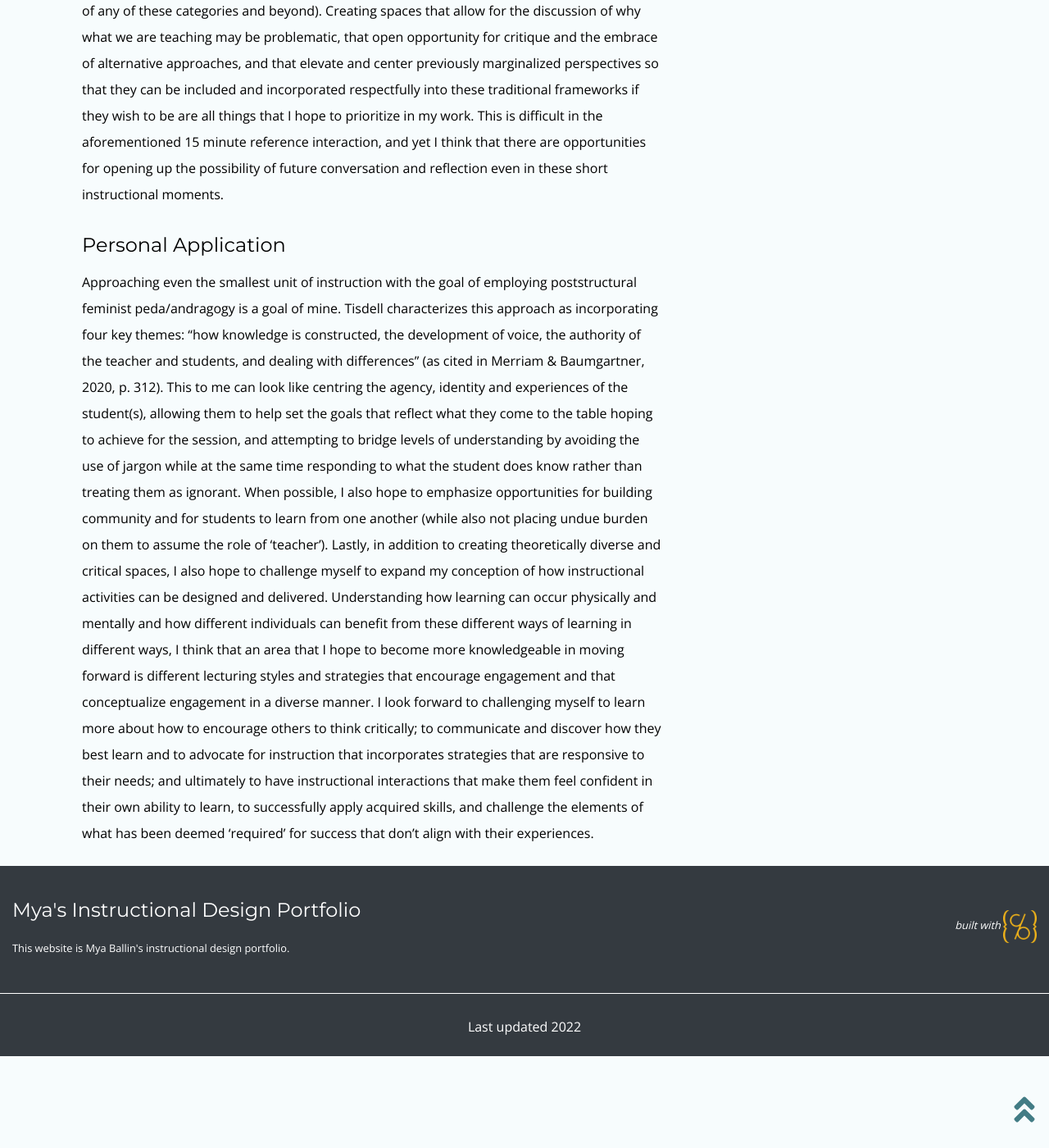
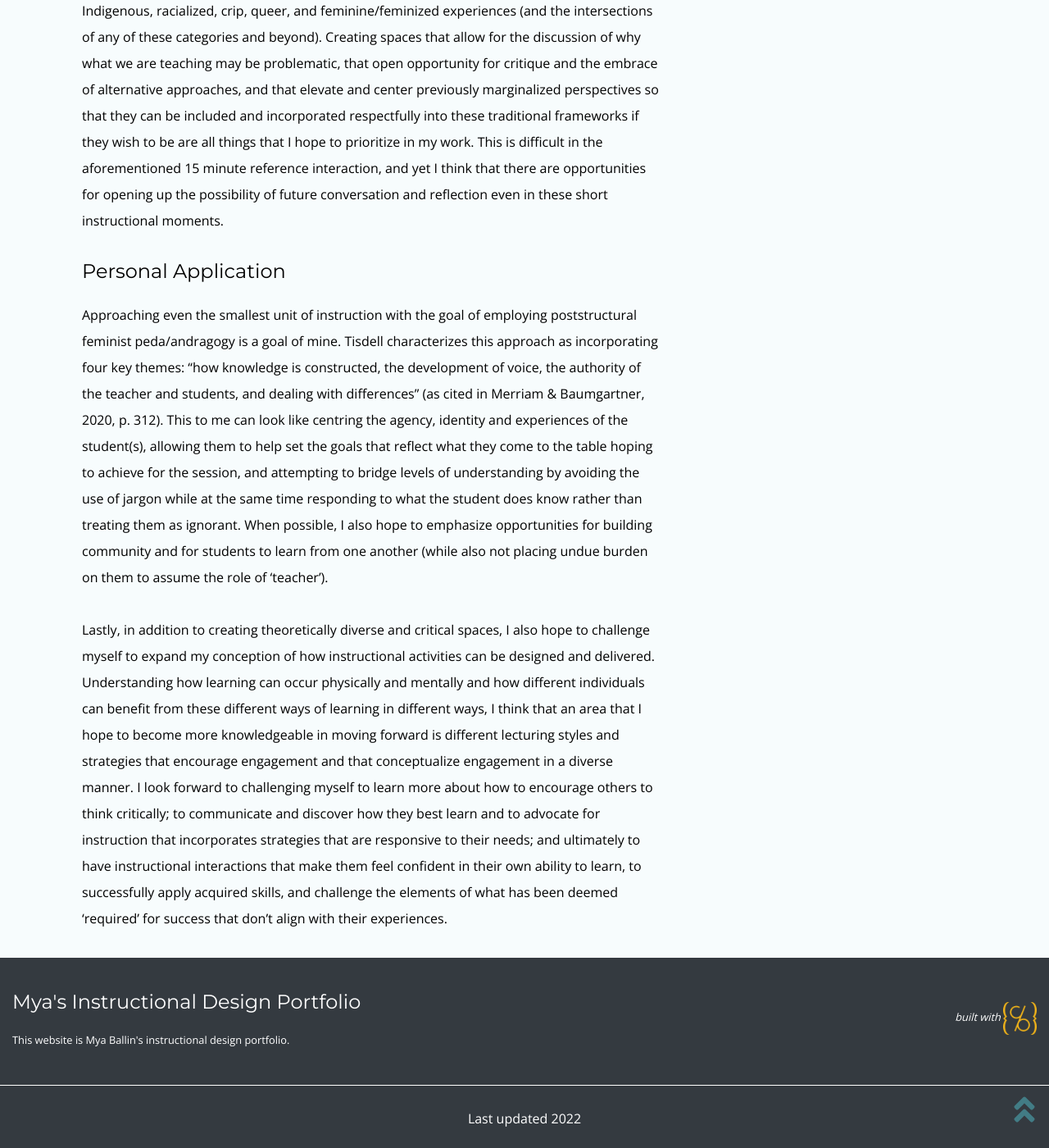
Before and after one commit to mxballin/instructional-design, a Jekyll site: the page built from pages/teachingphilosophy.md, in a window 1280 px wide and 1400 px high, scrolled down 2616 px. Shown: the whole window at 82% size. Built offline with Jekyll 4.4.1, drawn with Linux system fonts in a browser that asks for light colours; some web fonts are replaced.

Commit message:
Update teachingphilosophy.md

```diff
--- a/pages/teachingphilosophy.md
+++ b/pages/teachingphilosophy.md
@@ -12,8 +12,8 @@ permalink: /teachingphilosophy.html
     <li class="breadcrumb-item active" aria-current="page">Teaching Philosophy</li>
   </ol>
 </nav>
-
-# My Teaching Philosophy - Week 10
+<div>
+<h1> My Teaching Philosophy - Week 10 </h1>
 
 Part of the course AHE 553, Adult Learning & Development, involved the development of a teaching philosophy statement. As part of the assignment, we were asked to address the following prompts:
 
@@ -30,13 +30,14 @@ While I hope that I answered these prompts and address my values as an instructo
 <div class="col-md-8 my-auto pt-4">
 
   <h4> Instructional Context </h4>
-
+<p class="py-2" style="width=75ch;">
 In the library world, we are taught early on that the most frequent instructional interaction that we will have with someone is a one-shot session. Be it 15 minutes or an hour, it’s likely that we will only have a single opportunity to interact with someone, respond to their needs, equip them with the skills they need to move forward with their research query, and impress upon them the value of coming back to the library. It’s an exciting challenge, but it also makes it difficult not to fall into the trap of relying on traditional models of teacher-centred instruction that might not make the learning interaction as effective and impactful as it could be.
+  </p>
 
   <h4> Value Statement </h4>
-
+<p class="py-2" style="width=75ch;">
 Having a personal philosophy of adult education that affirms one’s goals as a teacher and outlines the ways in which success in achieving these goals can be evaluated is important because it establishes a form of accountability. Not only does it allow for a level of critical reflection, it also can create opportunities for conversations about instructional styles and invite input from others—instructors and students alike. I believe that having a personal philosophy demonstrates the care that an instructor is taking as part of their work and their intent to make their instruction a multi-way conversation rather than an unchangeable method. A personal teaching philosophy is no less important in the context of one shot lessons than in the context of a weeks-long course, even if the methods of instruction and evaluation might vary in recognition of the different levels of connections, interaction, and relationship-building that is possible.
-
+  </p>
   <h4> Influential Theories and Theorists </h4>
 
 <p class="py-2" style="width=75ch;">
@@ -53,7 +54,10 @@ In many information retrieval situations, we are expected to be able to understa
 </p>
 
   <h4> Personal Application </h4>
-
+<p class="py-2" style="width=75ch;">
 Approaching even the smallest unit of instruction with the goal of employing poststructural feminist peda/andragogy is a goal of mine. Tisdell characterizes this approach as incorporating four key themes: “how knowledge is constructed, the development of voice, the authority of the teacher and students, and dealing with differences” (as cited in Merriam & Baumgartner, 2020, p. 312). This to me can look like centring the agency, identity and experiences of the student(s), allowing them to help set the goals that reflect what they come to the table hoping to achieve for the session, and attempting to bridge levels of understanding by avoiding the use of jargon while at the same time responding to what the student does know rather than treating them as ignorant. When possible, I also hope to emphasize opportunities for building community and for students to learn from one another (while also not placing undue burden on them to assume the role of ‘teacher’).
-
+  </p>
+  <p class="py-2" style="width=75ch;">
 Lastly, in addition to creating theoretically diverse and critical spaces, I also hope to challenge myself to expand my conception of how instructional activities can be designed and delivered. Understanding how learning can occur physically and mentally and how different individuals can benefit from these different ways of learning in different ways, I think that an area that I hope to become more knowledgeable in moving forward is different lecturing styles and strategies that encourage engagement and that conceptualize engagement in a diverse manner. I look forward to challenging myself to learn more about how to encourage others to think critically; to communicate and discover how they best learn and to advocate for instruction that incorporates strategies that are responsive to their needs; and ultimately to have instructional interactions that make them feel confident in their own ability to learn, to successfully apply acquired skills, and challenge the elements of what has been deemed ‘required’ for success that don’t align with their experiences.
+  </p>
+  </div>
```
